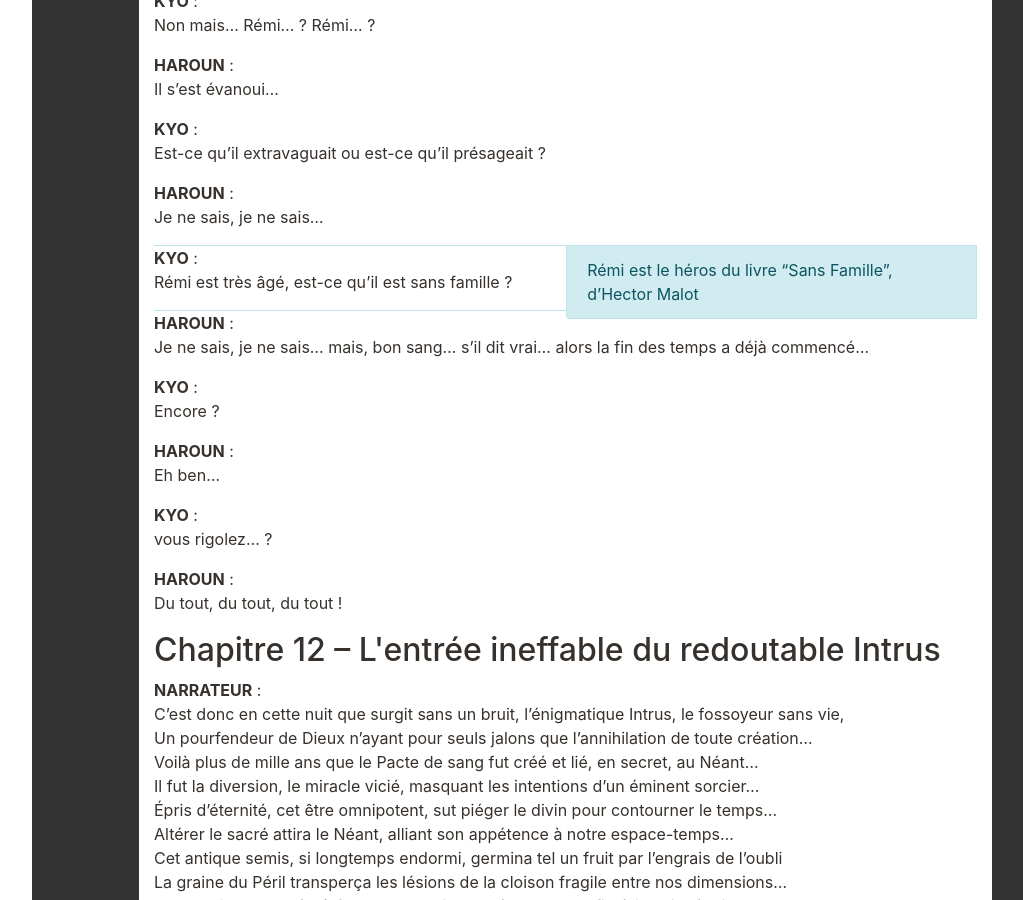
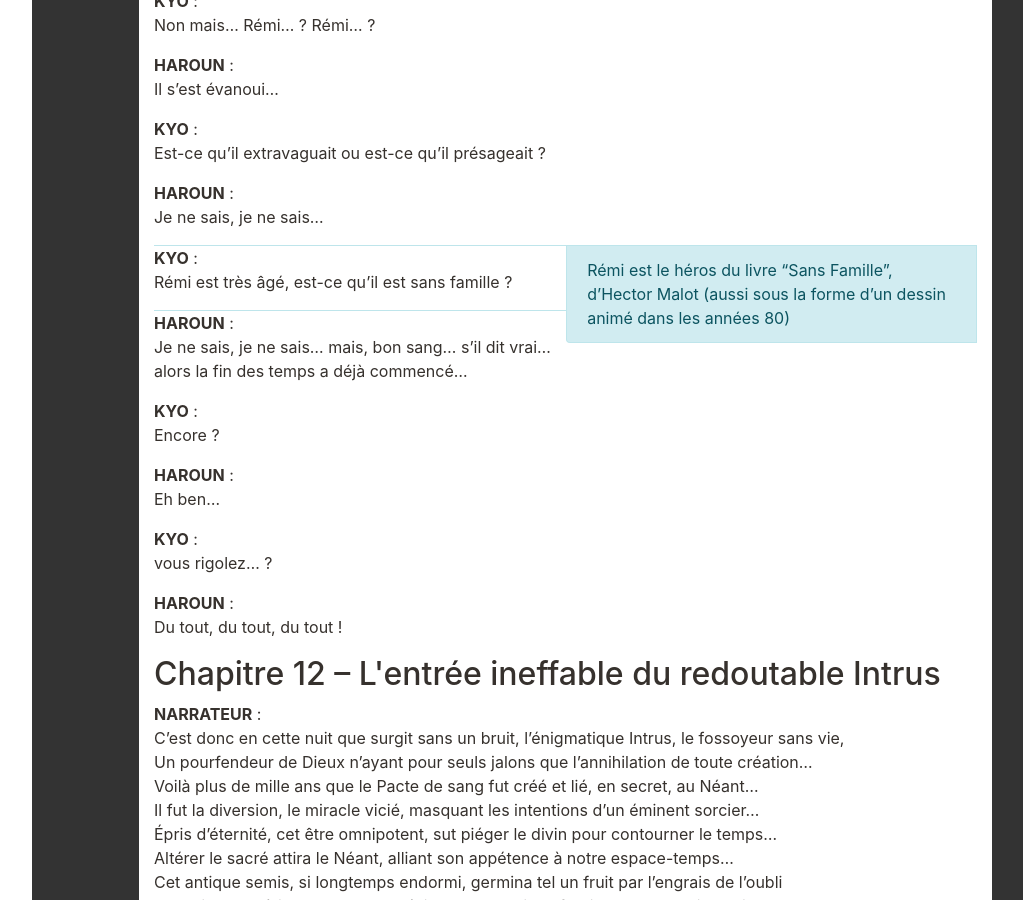
Before and after one commit to Neamar/sagas-mp3, a Jekyll site: the page built from Reflets/Reflets-17.html, in a window 1280 px wide and 900 px high, scrolled down 72867 px. Shown: the whole window, without its empty margins (181-1204 px from the left). Built offline with Jekyll 4.4.1, drawn with Linux system fonts in a browser that asks for light colours; comment, search, counter and statistics services are not loaded.

Commit message:
Dessin animé

```diff
--- a/Reflets/Reflets-17.html
+++ b/Reflets/Reflets-17.html
@@ -1146,7 +1146,7 @@ KYO : Non mais…Rémi…? Rémi…?
 HAROUN : Il s'est évanoui…
 KYO : Est-ce qu'il extravaguait ou est-ce qu'il présageait ?
 HAROUN : Je ne sais, je ne sais…
-KYO : Rémi est très âgé, est-ce qu'il est sans famille ?REF:Rémi est le héros du livre "Sans Famille", d'Hector Malot
+KYO : Rémi est très âgé, est-ce qu'il est sans famille ?REF:Rémi est le héros du livre "Sans Famille", d'Hector Malot (aussi sous la forme d'un dessin animé dans les années 80)
 HAROUN : Je ne sais, je ne sais… mais, bon sang… s'il dit vrai… alors la fin des temps a déjà commencé…
 KYO : Encore ?
 HAROUN : Eh ben…
```
